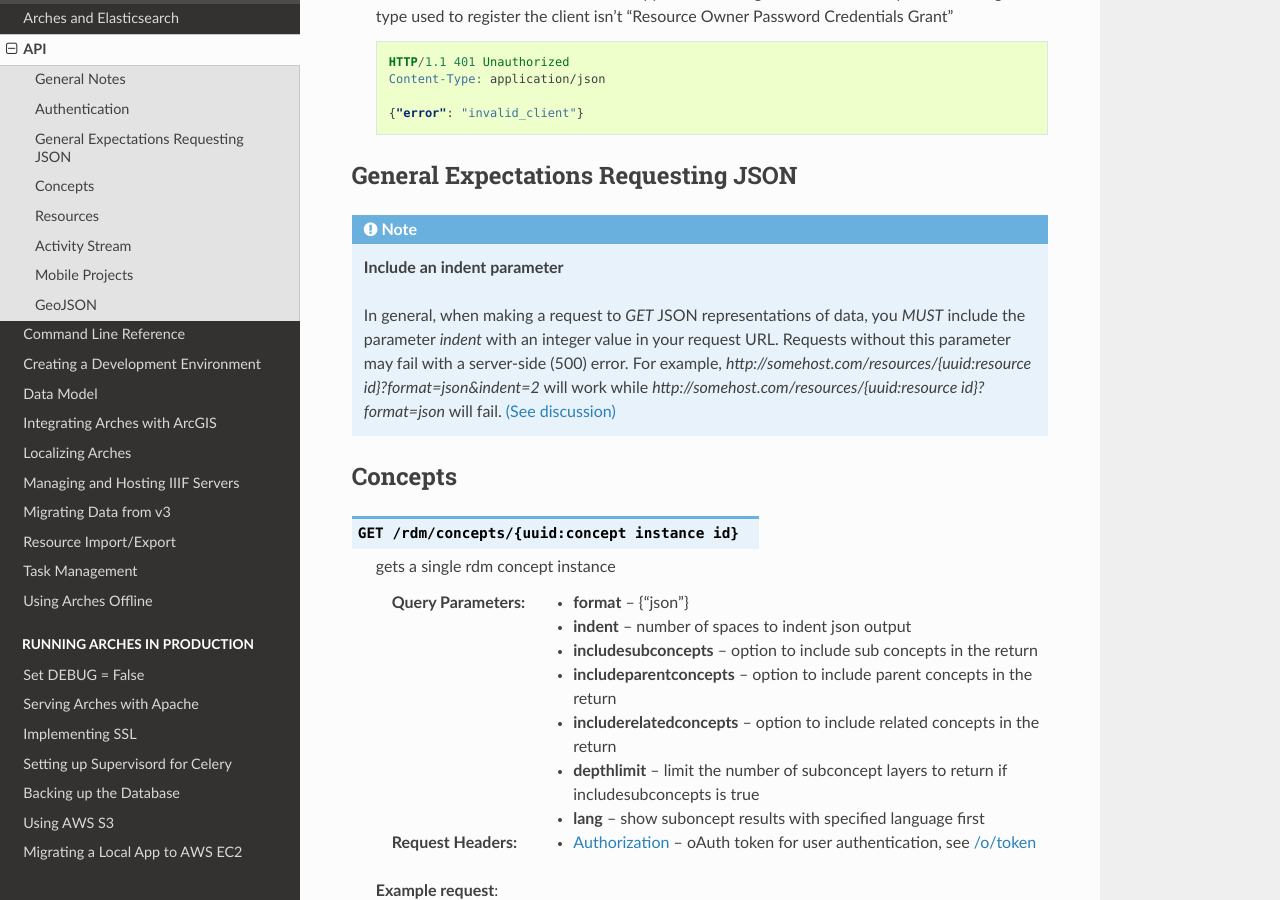
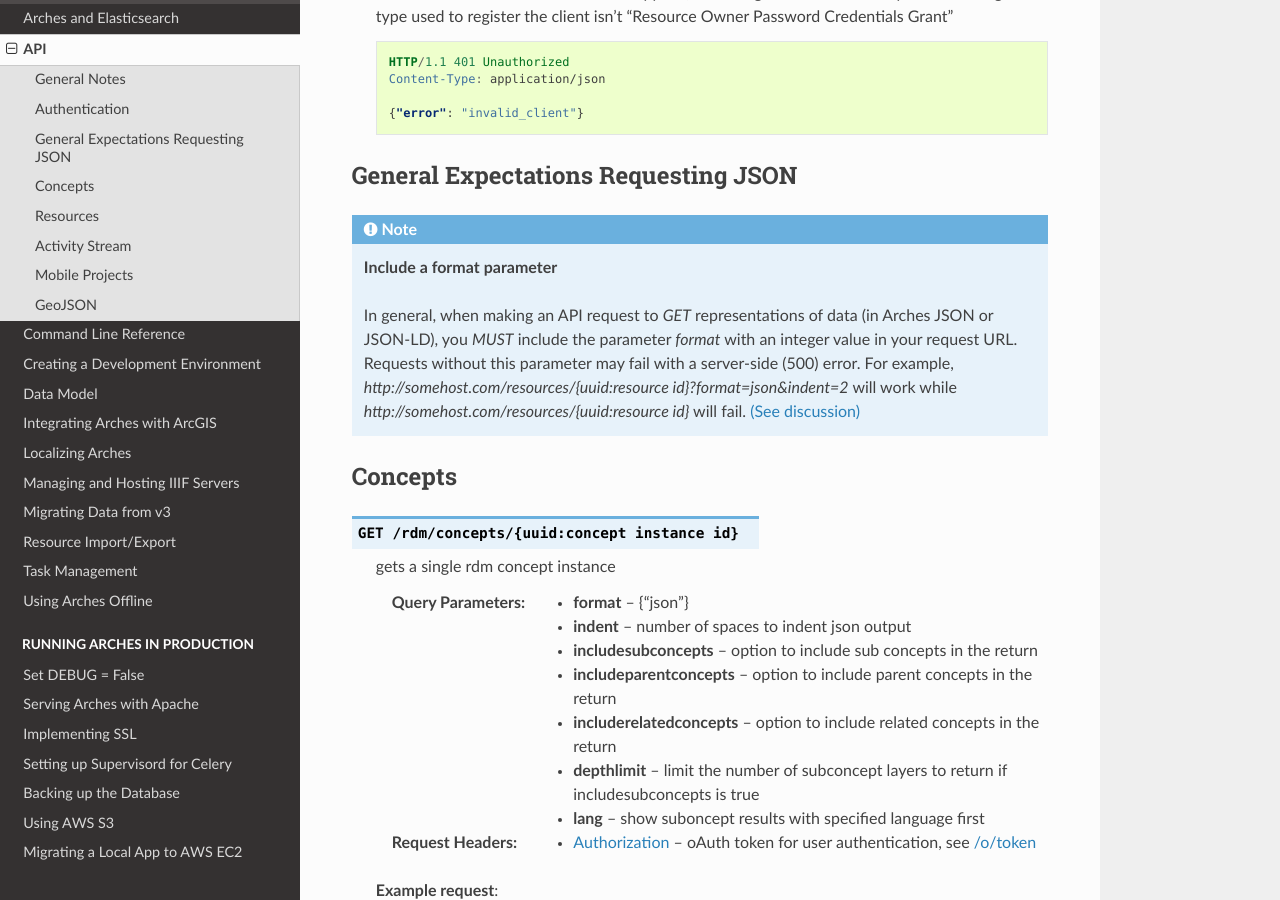
Before and after one commit to archesproject/arches-docs, a Sphinx documentation site: the page built from docs/api.txt, in a window 1280 px wide and 900 px high, scrolled down 2432 px. Built offline with Sphinx 7.4.7 and the Read the Docs theme 2.0.0, drawn with Linux system fonts in a browser that asks for light colours.

Commit message:
Fixed missing parameter discussion

```diff
--- a/docs/api.txt
+++ b/docs/api.txt
@@ -210,12 +210,14 @@
 =========
 
 .. note::
-    **Include an indent parameter**
+    **Include a format parameter**
 
-    In general, when making a request to `GET` JSON representations of data, you *MUST* include the parameter
-    `indent` with an integer value in your request URL. Requests without this parameter may fail with a
-    server-side (500) error. For example, `http://somehost.com/resources/{uuid:resource id}?format=json&indent=2` will
-    work while `http://somehost.com/resources/{uuid:resource id}?format=json` will fail. `(See discussion) <https://community.archesproject.org/t/typeerror-on-resources-resource-id-endpoint/1855/3>`_
+    In general, when making an API request to `GET` representations of data (in Arches JSON or JSON-LD),
+    you *MUST* include the parameter `format` with an integer value in your request URL. Requests
+    without this parameter may fail with a server-side (500) error. For example,
+    `http://somehost.com/resources/{uuid:resource id}?format=json&indent=2` will
+    work while `http://somehost.com/resources/{uuid:resource id}` will fail.
+    `(See discussion) <https://community.archesproject.org/t/typeerror-on-resources-resource-id-endpoint/1855/3>`_
 
 
 Concepts
```
